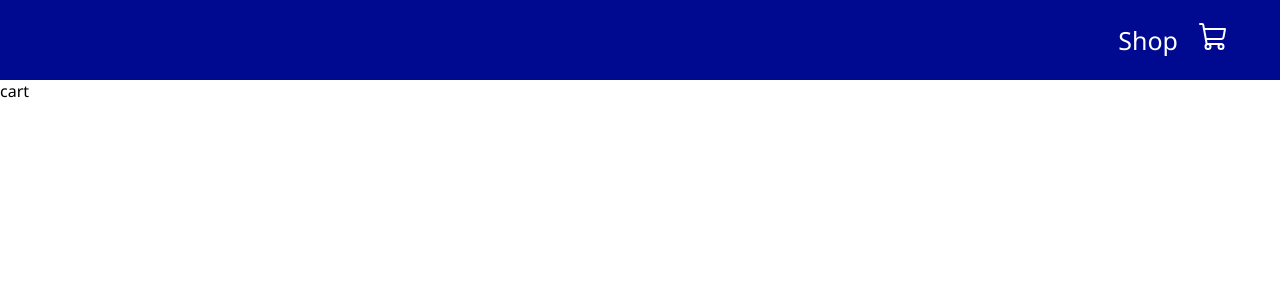
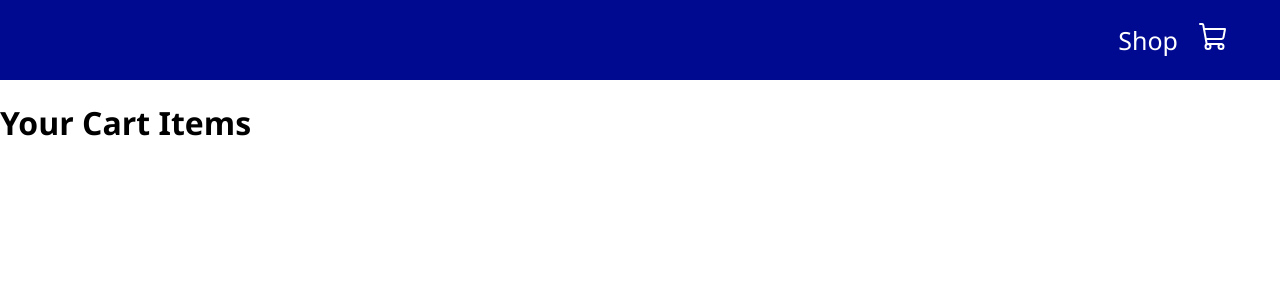
Before and after one commit to nimacortez/ecommerce-app, a React (Create React App) app: page /cart in a window 1280 px wide. Shown: the top 300 px of the page. Built offline with nearby package versions, Linux system fonts and the light colour scheme.

Commit message:
added cart component, cart shows item now

```diff
--- /dev/null
+++ b/src/pages/cart/cart-item.jsx
@@ -0,0 +1,18 @@
+import React from 'react';
+
+export const CartItem = (props) => {
+  const { id, productName, price, productImage } = props.data;
+
+  return (
+  <div className='cartItem'>
+
+    <img src={productImage} />
+    <div className='description'>
+<p>
+{" "}
+<b> {productName} </b>
+</p>
+<p> ${price} </p>
+    </div>
+     </div>
+)};
--- a/src/pages/cart/cart.jsx
+++ b/src/pages/cart/cart.jsx
@@ -1,5 +1,23 @@
-import React from "react";
+import React, { useContext } from "react";
+import { PRODUCTS } from "../../products";
+import { ShopContext } from '../../context/shop-context';
+import { CartItem } from './cart-item';
+import "./cart.css";
 
 export const Cart = () => {
-  return <div>cart</div>
-};
+  const { cartItems } = useContext(ShopContext);
+
+  return (
+    <div className="cart">
+      <div>
+        <h1>Your Cart Items</h1>
+      </div>
+      <div className="cart">
+        {PRODUCTS.map((product) => {
+          if (cartItems[product.id] !== 0) {
+            return <CartItem data={product} />;
+          }
+        })}
+    </div>
+  </div>
+)};
--- a/src/pages/shop/product.jsx
+++ b/src/pages/shop/product.jsx
@@ -15,7 +15,7 @@
     </p>
     <p> ${price}</p>
   </div>
-    <button className="addToCartBttn" onClick={() => addToCart(id)}>Add to Cart {cartItemAmount > 0 && <> ({cartItemAmount})</>};
+    <button className="addToCartBttn" onClick={() => addToCart(id)}>Add to Cart {cartItemAmount > 0 && <> ({cartItemAmount})</>}
     </button>
     </div>
   );
```
Also changed, not shown: src/pages/cart/cart.css (added).
